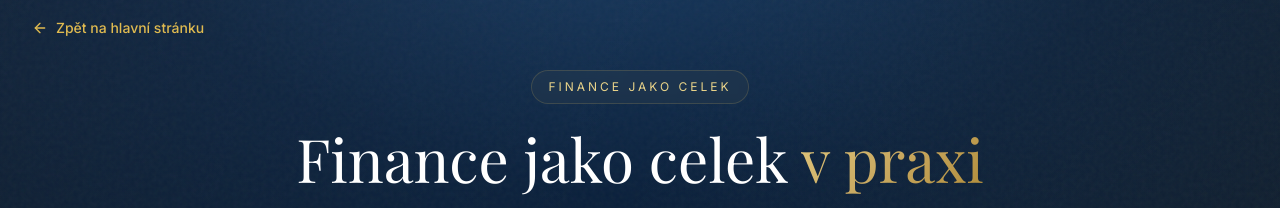
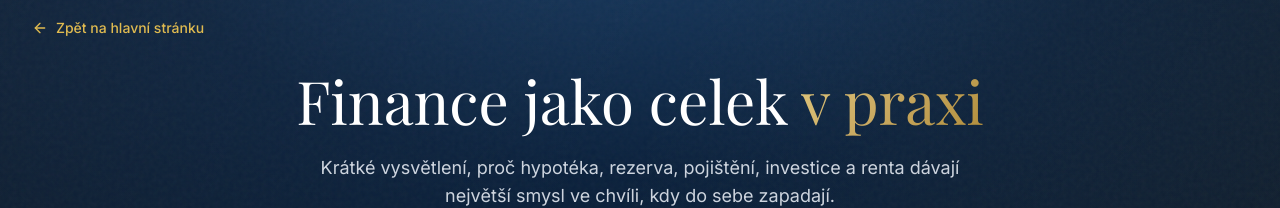
Before and after one commit to DannyKoll/daniel-kolar-web, a Next.js app: page /finance-jako-celek in a window 1280 px wide. Shown: the part 126-334 px from the top of the page. Built offline with nearby package versions, Linux system fonts and the light colour scheme.

Commit message:
Update page.jsx

```diff
--- a/app/finance-jako-celek/page.jsx
+++ b/app/finance-jako-celek/page.jsx
@@ -88,12 +88,6 @@ export default function FinanceAsWholePage() {
           </Link>
 
           <div className="mx-auto max-w-4xl text-center">
-            <div className="reveal mb-6 inline-flex items-center gap-2 rounded-full border border-gold-500/20 bg-gold-500/5 px-4 py-2 backdrop-blur-sm">
-              <span className="text-xs uppercase tracking-[0.25em] text-gold-200">
-                Finance jako celek
-              </span>
-            </div>
-
             <h1 className="reveal font-display text-4xl leading-[1.05] text-white sm:text-5xl lg:text-6xl">
               Finance jako celek{" "}
               <span className="gold-text">v praxi</span>
```
